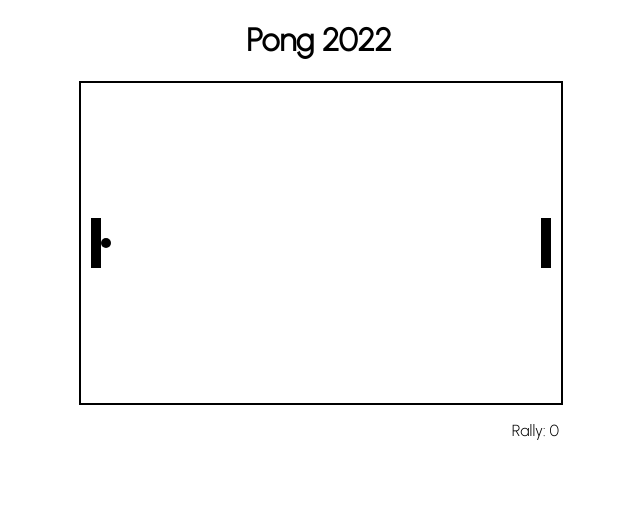
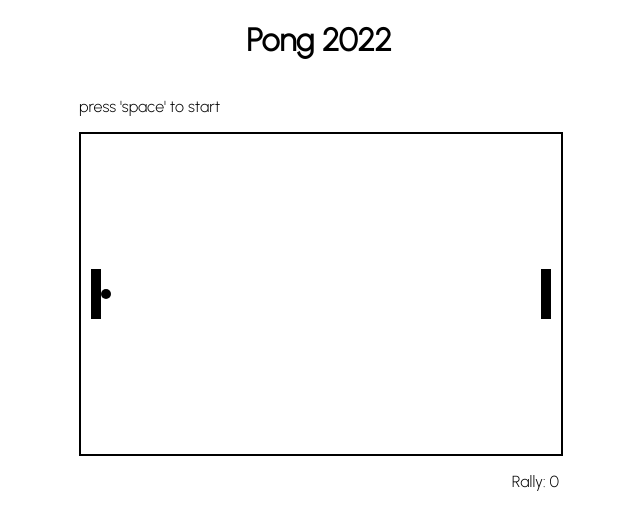
Before and after one commit to Melvin-n/pong, a plain HTML site: page index.html in a window 1280 px wide. Shown: the whole page, without its empty margins (321-961 px from the left). Drawn offline with Linux system fonts and the light colour scheme.

Commit message:
Update index.html

```diff
--- a/index.html
+++ b/index.html
@@ -16,6 +16,7 @@
 <body>
     <div id='container'>
         <h1> Pong 2022 </h1>
+        <p> press 'space' to start</p>
         <canvas id='pong' width='480' height='320'>Pong?</canvas>
         <p id='rally'> Rally: </p>
     </div>
```
